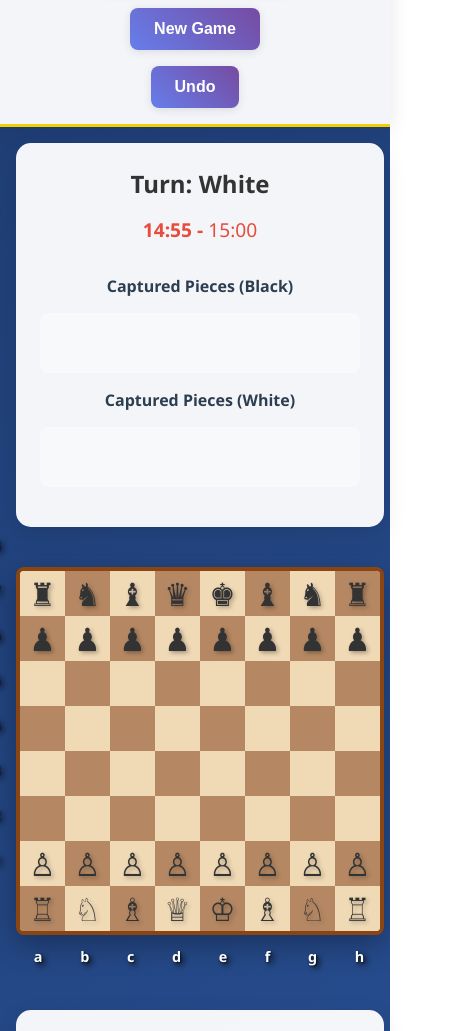
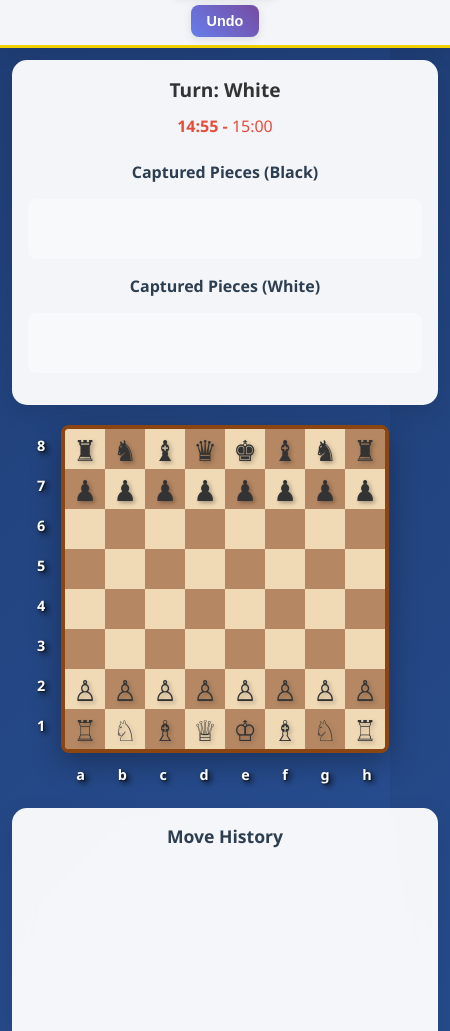
Before and after one commit to Drete457/advanced_chess_sidebar_game, a browser extension: page index.html in a window 390 px wide. Shown: the part 130-1161 px from the top of the page, 450 px wide, since content can reach past the window. Drawn offline with Linux system fonts and the light colour scheme.

```diff
--- a/index.html
+++ b/index.html
@@ -3,7 +3,7 @@
 <head>
     <meta charset="UTF-8">
     <meta name="viewport" content="width=device-width, initial-scale=1.0">
-    <title>Advanced Chess</title>
+    <title>Chess Sidebar Game</title>
     <link rel="stylesheet" href="styles.css">
 </head>
 <body>
--- a/styles.css
+++ b/styles.css
@@ -11,6 +11,8 @@
     color: #333;
     min-height: 100vh;
     overflow-x: auto;
+    min-width: 900px;
+    width: 100%;
 }
 
 #app {
@@ -23,16 +25,16 @@
 header {
     background: rgba(255, 255, 255, 0.95);
     backdrop-filter: blur(10px);
-    padding: 1rem 2rem;
+    padding: 0.75rem 1rem;
     box-shadow: 0 2px 20px rgba(0, 0, 0, 0.1);
     border-bottom: 3px solid #f0d000;
 }
 
 header h1 {
     text-align: center;
-    font-size: 2.5rem;
+    font-size: 1.8rem;
     color: #2c3e50;
-    margin-bottom: 1rem;
+    margin-bottom: 0.75rem;
     text-shadow: 2px 2px 4px rgba(0, 0, 0, 0.1);
 }
 
@@ -45,10 +47,10 @@
 
 .game-controls select,
 .game-controls button {
-    padding: 0.75rem 1.5rem;
+    padding: 0.5rem 1rem;
     border: none;
     border-radius: 8px;
-    font-size: 1rem;
+    font-size: 0.9rem;
     cursor: pointer;
     transition: all 0.3s ease;
     box-shadow: 0 2px 10px rgba(0, 0, 0, 0.1);
@@ -79,18 +81,18 @@
 /* Main content */
 main {
     flex: 1;
-    padding: 2rem;
+    padding: 1rem;
     display: flex;
     flex-direction: column;
-    gap: 2rem;
+    gap: 1rem;
 }
 
 .game-container {
     display: grid;
-    grid-template-columns: 0.4fr auto 0.4fr;
-    gap: 2rem;
+    grid-template-columns: 0.35fr auto 0.35fr;
+    gap: 1rem;
     align-items: start;
-    max-width: 1400px;
+    max-width: 100%;
     margin: 0 auto;
     width: 100%;
 }
@@ -100,22 +102,22 @@
     background: rgba(255, 255, 255, 0.95);
     backdrop-filter: blur(10px);
     border-radius: 15px;
-    padding: 1.5rem;
+    padding: 1rem;
     box-shadow: 0 8px 25px rgba(0, 0, 0, 0.1);
 }
 
 .current-player h3 {
-    font-size: 1.5rem;
-    margin-bottom: 1rem;
+    font-size: 1.2rem;
+    margin-bottom: 0.75rem;
     text-align: center;
 }
 
 .timer {
     text-align: center;
-    font-size: 1.2rem;
+    font-size: 1rem;
     font-weight: bold;
     color: #e74c3c;
-    margin-bottom: 2rem;
+    margin-bottom: 1.5rem;
 }
 
 .captured-pieces h4 {
@@ -152,8 +154,8 @@
 
 .chess-board {
     display: grid;
-    grid-template-columns: repeat(8, 80px);
-    grid-template-rows: repeat(8, 80px);
+    grid-template-columns: repeat(8, 65px);
+    grid-template-rows: repeat(8, 65px);
     border: 4px solid #8B4513;
     border-radius: 8px;
     box-shadow: 0 10px 30px rgba(0, 0, 0, 0.3);
@@ -162,12 +164,12 @@
 }
 
 .square {
-    width: 80px;
-    height: 80px;
+    width: 65px;
+    height: 65px;
     display: flex;
     align-items: center;
     justify-content: center;
-    font-size: 3rem;
+    font-size: 2.5rem;
     cursor: pointer;
     transition: all 0.3s ease;
     position: relative;
@@ -266,7 +268,7 @@
 .coordinates {
     margin-top: 0.5rem;
     position: relative;
-    width: 640px;
+    width: 520px;
 }
 
 .files {
@@ -274,7 +276,7 @@
     justify-content: space-around;
     font-weight: bold;
     color: #ffffff;
-    font-size: 1.6rem;
+    font-size: 1.2rem;
     margin-bottom: 0.5rem;
     margin-top: 0.5rem;
     text-shadow: 3px 3px 6px rgba(0, 0, 0, 0.9), 1px 1px 2px rgba(0, 0, 0, 0.7);
@@ -292,10 +294,10 @@
     top: 0;
     display: flex;
     flex-direction: column;
-    height: 640px;
+    height: 520px;
     font-weight: bold;
     color: #ffffff;
-    font-size: 1.6rem;
+    font-size: 1.2rem;
     text-shadow: 3px 3px 6px rgba(0, 0, 0, 0.9), 1px 1px 2px rgba(0, 0, 0, 0.7);
 }
 
@@ -303,7 +305,7 @@
     padding: 0.25rem 0.5rem;
     text-align: center;
     min-width: 1.5rem;
-    height: 80px;
+    height: 65px;
     display: flex;
     align-items: center;
     justify-content: center;
@@ -314,19 +316,20 @@
     background: rgba(255, 255, 255, 0.95);
     backdrop-filter: blur(10px);
     border-radius: 15px;
-    padding: 1.5rem;
+    padding: 1rem;
     box-shadow: 0 8px 25px rgba(0, 0, 0, 0.1);
-    height: 500px;
+    height: 400px;
     display: flex;
     flex-direction: column;
 }
 
 .move-history h3 {
-    margin-bottom: 1rem;
+    margin-bottom: 0.75rem;
     margin-top: 0;
     text-align: center;
     color: #2c3e50;
     flex-shrink: 0;
+    font-size: 1.1rem;
 }
 
 .moves-list {
@@ -359,14 +362,15 @@
 }
 
 .move-item {
-    padding: 0.75rem;
+    padding: 0.5rem;
     background: #f8f9fa;
     border-radius: 8px;
     border-left: 4px solid #007bff;
     transition: background 0.3s ease;
     display: flex;
     align-items: center;
-    gap: 0.75rem;
+    gap: 0.5rem;
+    font-size: 0.9rem;
 }
 
 .move-item:hover {
@@ -380,11 +384,11 @@
 
 /* Player indicators */
 .player-indicator {
-    font-size: 1.2em;
+    font-size: 1rem;
     font-weight: bold;
-    padding: 0.25rem 0.5rem;
+    padding: 0.2rem 0.4rem;
     border-radius: 50%;
-    min-width: 2rem;
+    min-width: 1.8rem;
     text-align: center;
     flex-shrink: 0;
 }
@@ -433,28 +437,29 @@
     background: rgba(255, 255, 255, 0.95);
     backdrop-filter: blur(10px);
     border-radius: 15px;
-    padding: 1.5rem;
+    padding: 1rem;
     box-shadow: 0 8px 25px rgba(0, 0, 0, 0.1);
-    max-width: 1400px;
+    max-width: 100%;
     margin: 0 auto;
     width: 100%;
 }
 
 .game-status {
     text-align: center;
-    font-size: 1.2rem;
+    font-size: 1rem;
     font-weight: bold;
-    margin-bottom: 1rem;
-    padding: 1rem;
+    margin-bottom: 0.75rem;
+    padding: 0.75rem;
     border-radius: 8px;
     background: #e3f2fd;
     color: #1976d2;
 }
 
 .move-hints h4 {
-    margin-bottom: 1rem;
+    margin-bottom: 0.75rem;
     color: #2c3e50;
     text-align: center;
+    font-size: 1rem;
 }
 
 .possible-moves {
@@ -554,50 +559,73 @@
     box-shadow: 0 4px 15px rgba(0, 0, 0, 0.2);
 }
 
-/* Responsiveness */
-@media (max-width: 1200px) {
+/* Responsiveness for sidebar */
+@media (max-width: 1000px) {
     .game-container {
         grid-template-columns: 1fr;
         grid-template-rows: auto auto auto;
         text-align: center;
+        gap: 0.75rem;
     }
 
     .chess-board {
         justify-self: center;
+        grid-template-columns: repeat(8, 55px);
+        grid-template-rows: repeat(8, 55px);
+    }
+
+    .square {
+        width: 55px;
+        height: 55px;
+        font-size: 2.2rem;
+    }
+
+    .coordinates {
+        width: 440px;
+    }
+
+    .ranks {
+        height: 440px;
+    }
+
+    .ranks span {
+        height: 55px;
     }
 }
 
 @media (max-width: 768px) {
     header {
-        padding: 1rem;
+        padding: 0.5rem;
     }
 
     header h1 {
-        font-size: 2rem;
+        font-size: 1.5rem;
+        margin-bottom: 0.5rem;
     }
 
     .game-controls {
         flex-direction: column;
         align-items: center;
+        gap: 0.5rem;
     }
 
     main {
-        padding: 1rem;
+        padding: 0.75rem;
     }
 
     .chess-board {
-        grid-template-columns: repeat(8, 60px);
-        grid-template-rows: repeat(8, 60px);
+        grid-template-columns: repeat(8, 50px);
+        grid-template-rows: repeat(8, 50px);
     }
 
     .square {
-        width: 60px;
-        height: 60px;
-        font-size: 2.5rem;
+        width: 50px;
+        height: 50px;
+        font-size: 2rem;
     }
 
     .coordinates {
-        width: 480px;
+        width: 400px;
     }
 
     .files {
@@ -605,26 +633,37 @@
     }
 
     .ranks {
-        height: 480px;
-        top: -60px;
+        height: 400px;
         font-size: 1rem;
+    }
+
+    .ranks span {
+        height: 50px;
+    }
+
+    .move-history {
+        height: 300px;
     }
 }
 
 @media (max-width: 480px) {
+    body {
+        min-width: 450px;
+    }
+
     .chess-board {
-        grid-template-columns: repeat(8, 45px);
-        grid-template-rows: repeat(8, 45px);
+        grid-template-columns: repeat(8, 40px);
+        grid-template-rows: repeat(8, 40px);
     }
 
     .square {
-        width: 45px;
-        height: 45px;
-        font-size: 2rem;
+        width: 40px;
+        height: 40px;
+        font-size: 1.8rem;
     }
 
     .coordinates {
-        width: 360px;
+        width: 320px;
     }
 
     .files {
@@ -632,18 +671,25 @@
     }
 
     .ranks {
-        height: 360px;
-        top: -45px;
+        height: 320px;
         font-size: 0.9rem;
     }
 
+    .ranks span {
+        height: 40px;
+    }
+
     .modal-content {
-        margin: 1rem;
-        padding: 1.5rem;
+        margin: 0.5rem;
+        padding: 1rem;
     }
 
     .promotion-piece {
-        font-size: 3rem;
-        padding: 0.5rem;
+        font-size: 2.5rem;
+        padding: 0.4rem;
+    }
+
+    .move-history {
+        height: 250px;
     }
 }
```
Also changed, not shown: background.js (added, +9 -0 lines), icons/icon128.png (added), icons/icon16.png (added), icons/icon32.png (added), icons/icon48.png (added), manifest.json (added), store/logo.svg (added), 2 other files.
